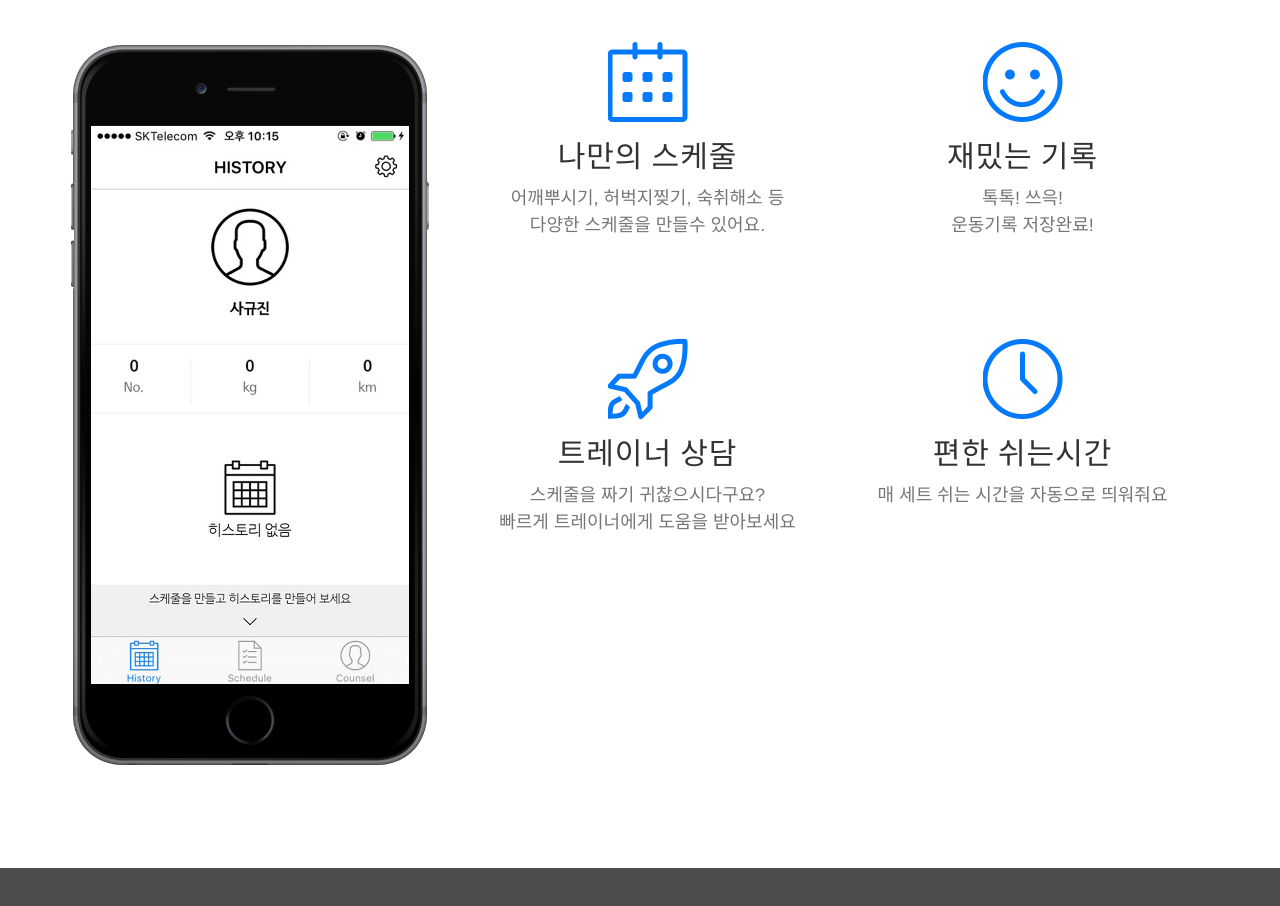
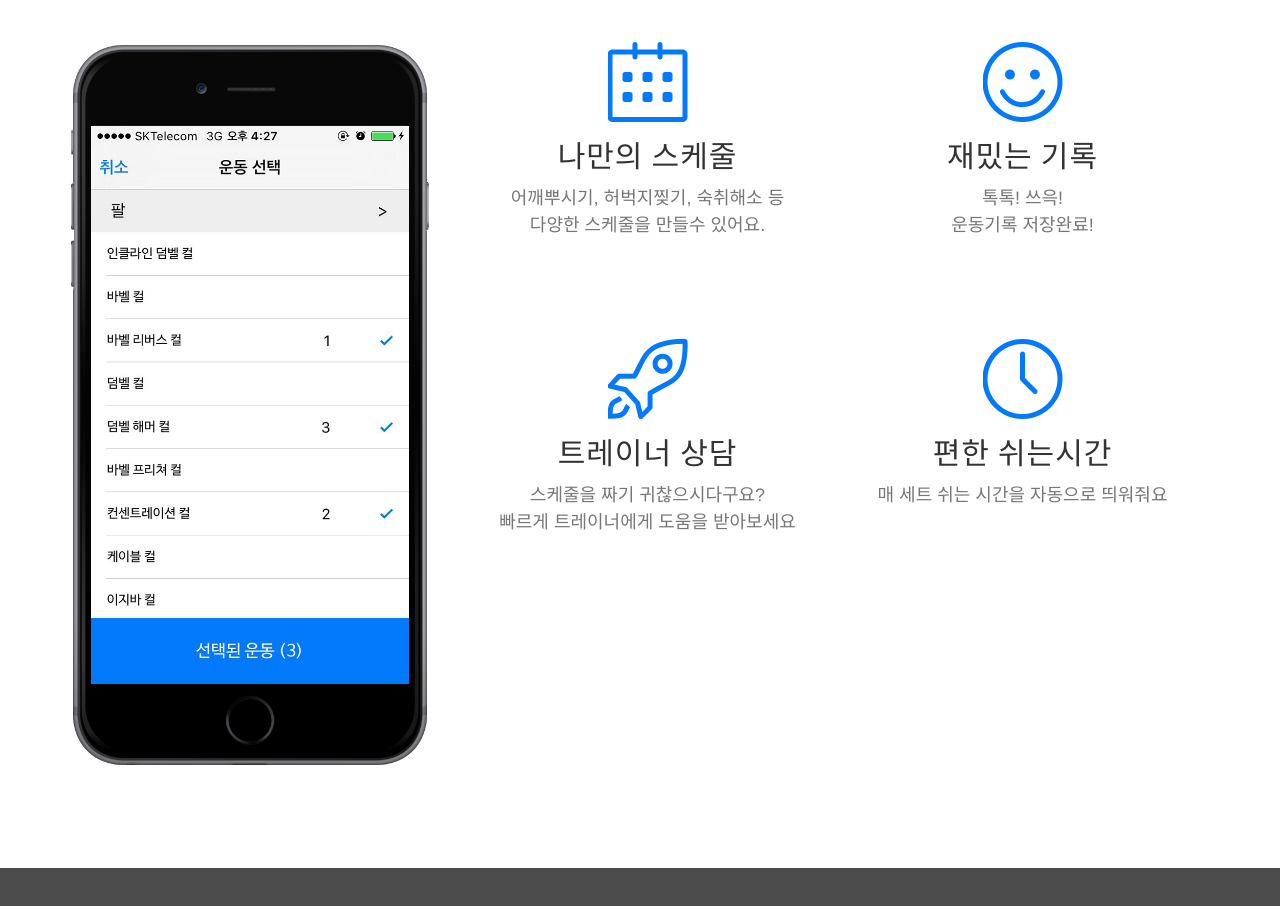
Before and after one commit to iamqjin/HealthScheduler, a website: page docs/index.html in a window 1280 px wide. Shown: the part 1860-2766 px from the top of the page. Drawn offline with nearby package versions, Linux system fonts and the light colour scheme; a web font is replaced by a local one.

Commit message:
메인 이미지 변

```diff
--- a/docs/index.html
+++ b/docs/index.html
@@ -126,7 +126,7 @@
                             <div class="device">
                                 <div class="screen">
                                     <!-- Demo image for screen mockup, you can put an image here, some HTML, an animation, video, or anything else! -->
-                                    <img src="img/main.jpg" class="img-responsive" alt=""> </div>
+                                    <img src="img/ex.jpeg" class="img-responsive" alt=""> </div>
                                 <div class="button">
                                     <!-- You can hook the "home button" to some JavaScript events or just remove it -->
                                 </div>
```
Also changed, not shown: docs/img/ex.jpeg (added), docs/img/set.jpeg (added).
